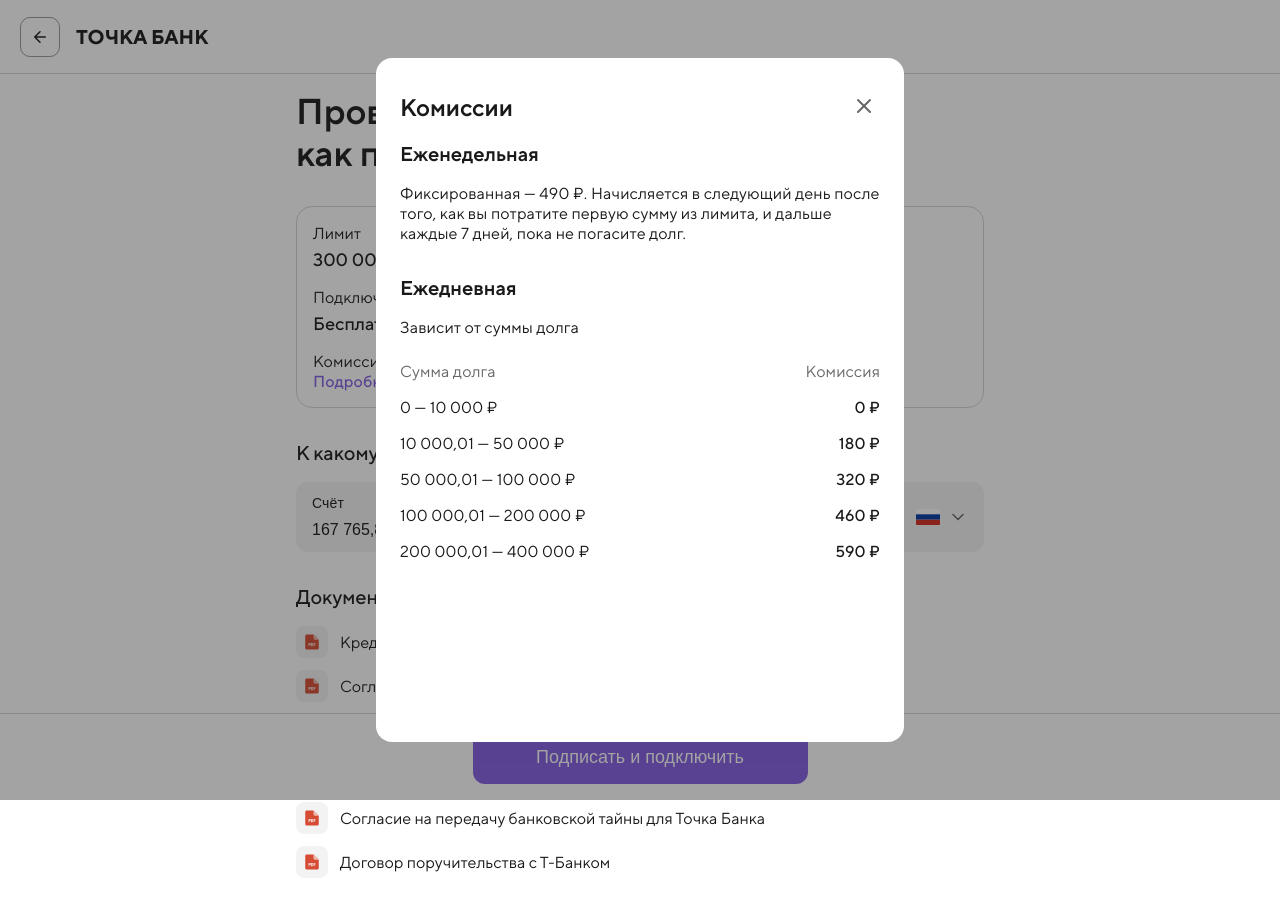
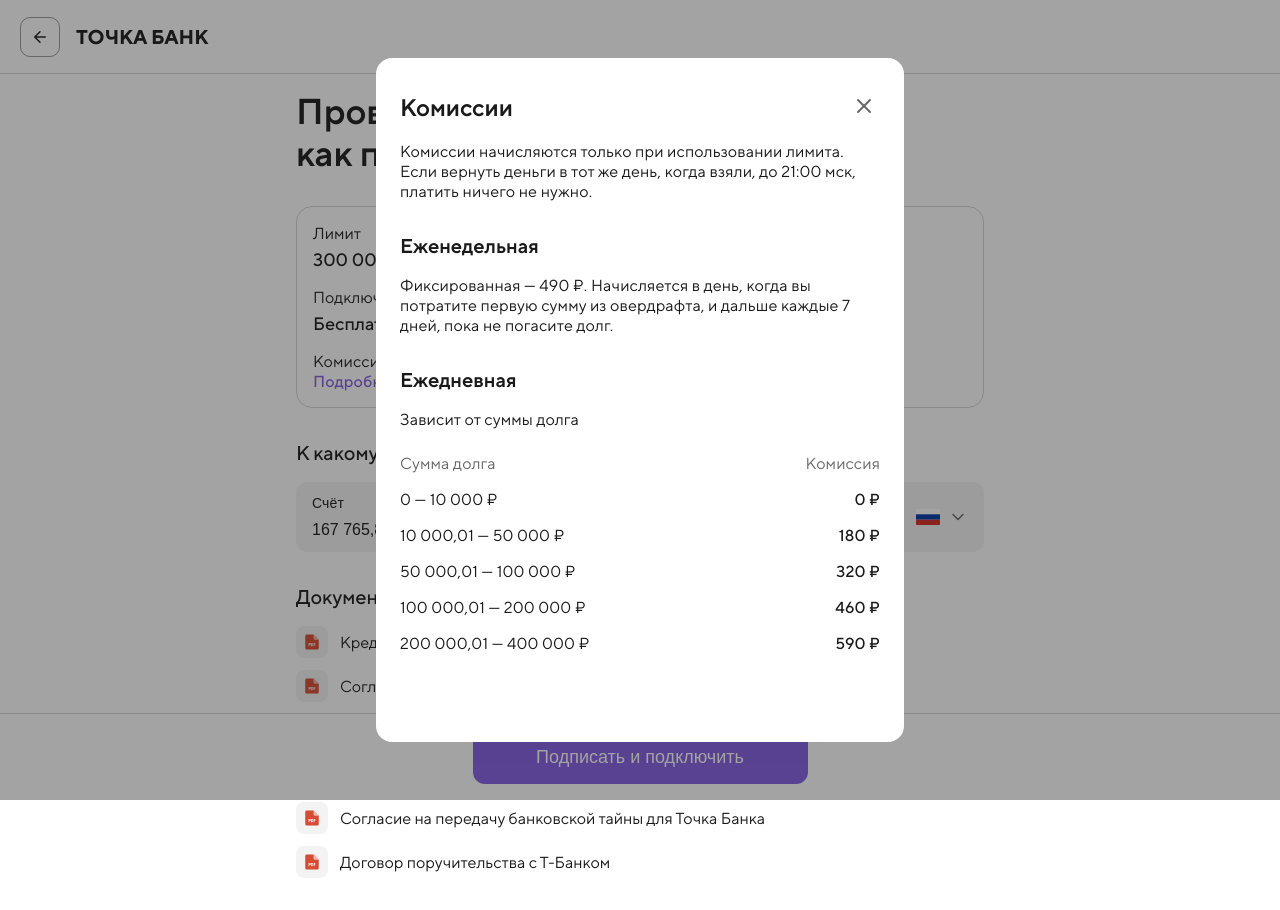
Before and after one commit to ksenia9932-del/over-prototype, a React (Vite) app: page /#/confirmation in a window 1280 px wide. Both pictures are taken after a click on the button "Подробнее про комиссии". Shown: the top 910 px of the page. Built offline with nearby package versions, Linux system fonts and the light colour scheme.

Commit message:
fix: remove inline margins in ConfirmationPage modal

```diff
--- a/src/pages/ConfirmationPage.tsx
+++ b/src/pages/ConfirmationPage.tsx
@@ -203,10 +203,13 @@ export default function ConfirmationPage() {
                 </button>
               </div>
               <div className={styles.modalBody}>
+                <p className={styles.modalText}>
+                  Комиссии начисляются только при использовании лимита. Если вернуть деньги в тот же день, когда взяли, до 21:00 мск, платить ничего не нужно.
+                </p>
                 <div className={styles.modalSection}>
                   <h4 className={styles.modalSubtitle}>Еженедельная</h4>
                   <p className={styles.modalText}>
-                    Фиксированная — 490 ₽. Начисляется в следующий день после того, как вы потратите первую сумму из лимита, и дальше каждые 7 дней, пока не погасите долг.
+                    Фиксированная — 490 ₽. Начисляется в день, когда вы потратите первую сумму из овердрафта, и дальше каждые 7 дней, пока не погасите долг.
                   </p>
                 </div>
                 <div className={styles.modalSection}>
```
